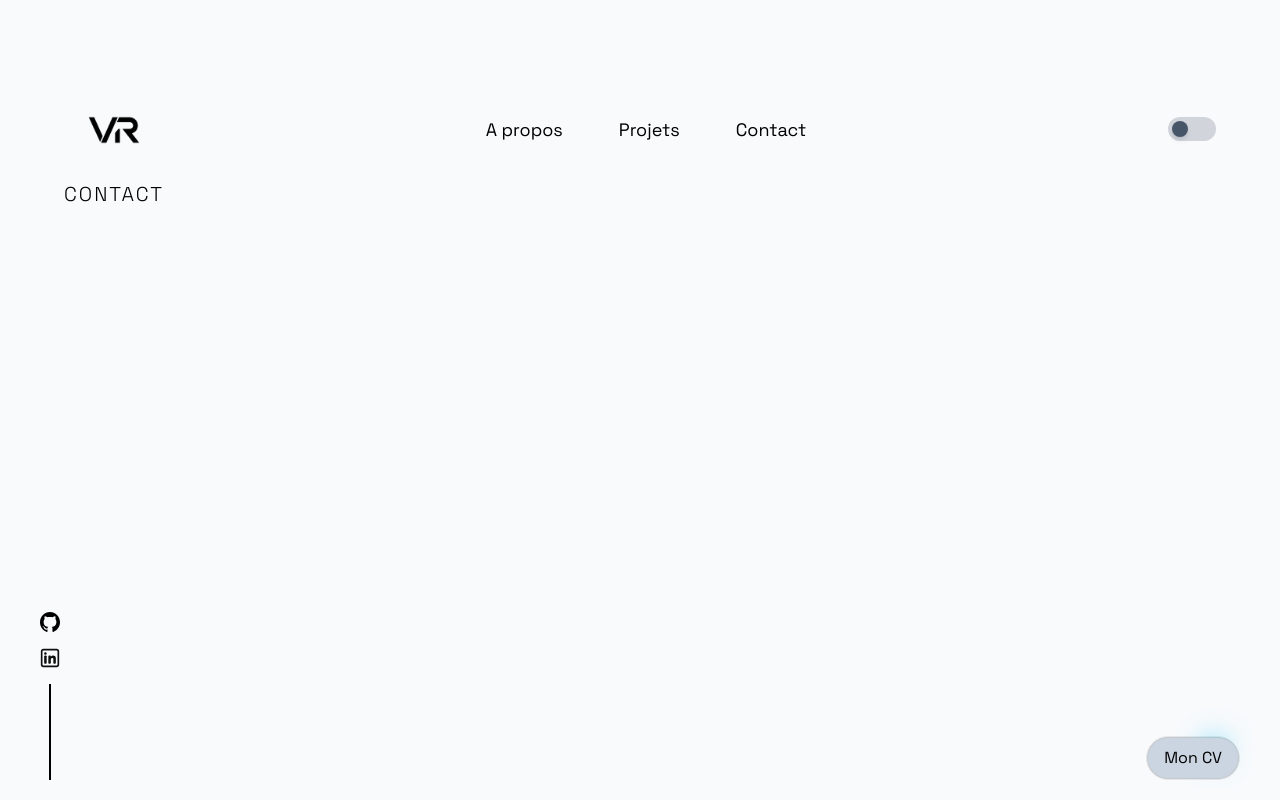
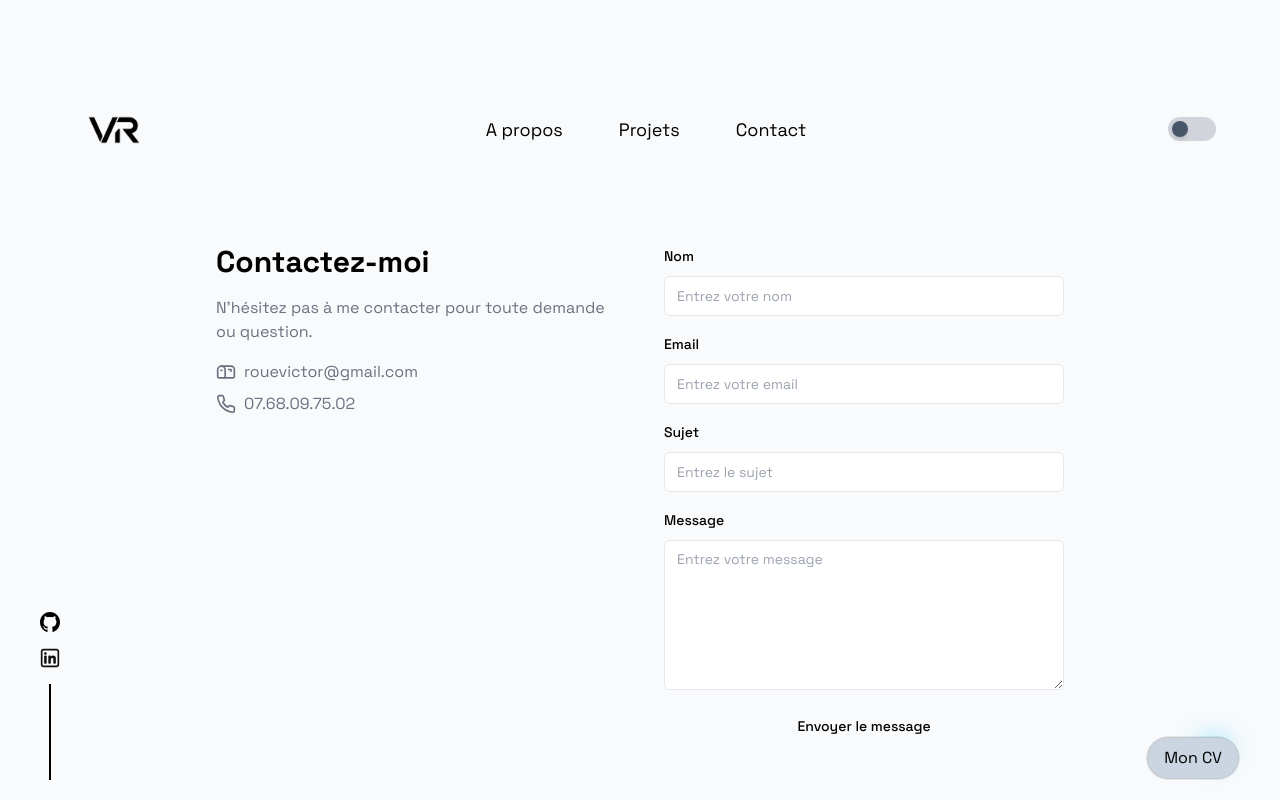
Before and after one commit to Victouu/Portfolio, a Next.js app: page /contact in a window 1280 px wide. Built offline with nearby package versions, Linux system fonts and the light colour scheme.

Commit message:
emailsend

```diff
--- a/package.json
+++ b/package.json
@@ -14,8 +14,11 @@
     "@tsparticles/engine": "^3.3.0",
     "@tsparticles/react": "^3.0.0",
     "@tsparticles/slim": "^3.3.0",
+    "@types/express": "^4.17.21",
+    "@types/nodemailer": "^6.4.15",
     "@vercel/analytics": "^1.2.2",
     "@vercel/speed-insights": "^1.0.10",
+    "axios": "^1.6.8",
     "clsx": "^2.1.1",
     "framer-motion": "^11.1.7",
     "mini-svg-data-uri": "^1.4.4",
--- a/src/app/contact/page.tsx
+++ b/src/app/contact/page.tsx
@@ -1,7 +1,7 @@
 "use client";
 import React from "react";
-import { useTheme } from "next-themes";
 import { useState, useEffect } from "react";
+import axios from "axios";
 //composants
 import Image from "next/image";
 //import photo
@@ -9,21 +9,167 @@ import Image from "next/image";
 import Head from "../components/head";
 
 function Contact() {
-  const { theme, resolvedTheme } = useTheme();
-  const [isDarkTheme, setIsDarkTheme] = useState(false);
+  const [formData, setFormData] = useState({
+    nom: "",
+    email: "",
+    sujet: "",
+    message: "",
+  });
 
-  useEffect(() => {
-    setIsDarkTheme(resolvedTheme === "dark");
-  }, [resolvedTheme]);
+  const handleChange = (
+    e: React.ChangeEvent<HTMLInputElement | HTMLTextAreaElement>
+  ) => {
+    const { name, value } = e.target;
+    setFormData((prevData) => ({
+      ...prevData,
+      [name]: value,
+    }));
+  };
+
+  const handleSubmit = async (e: React.FormEvent<HTMLFormElement>) => {
+    e.preventDefault();
+    try {
+      await axios.post("/emailSend", formData); // Assurez-vous que cette URL correspond à l'URL de votre backend
+      alert("Votre message a été envoyé avec succès !");
+      // Réinitialisez le formulaire après l'envoi réussi si nécessaire
+      setFormData({
+        nom: "",
+        email: "",
+        sujet: "",
+        message: "",
+      });
+    } catch (error) {
+      console.error("Erreur lors de l'envoi du message :", error);
+      alert(
+        "Une erreur s'est produite lors de l'envoi du message. Veuillez réessayer plus tard."
+      );
+    }
+  };
   return (
     <div className="flex min-h-screen w-screen flex-col items-center">
       <div className="flex h-screen w-[90%] max-w-[90%] flex-col md:max-w-7xl overflow-hidden">
         <Head />
-        <div className="md:max-w-2/3 mb-20 flex w-full flex-col items-center space-y-4 text-sm md:space-y-11 md:pb-0 md:text-lg">
-          <h2 className="w-full text-xs font-extralight uppercase tracking-widest dark:text-blue md:text-xl text-tuscan text-left">Contact</h2>
-          <h2 className="whitespace-pre-line dark:text-blue text-tuscan text-md xs:text-2xl md:text-6xl font-extrabold">
-              </h2>
+        <div className="w-full max-w-4xl mx-auto py-12 md:py-16 px-4 md:px-6">
+          <div className="grid md:grid-cols-2 gap-8 md:gap-12">
+            <div className="space-y-4">
+              <h2 className="text-3xl font-bold">Contactez-moi</h2>
+              <p className="text-gray-500 dark:text-gray-400">
+                N&apos;hésitez pas à me contacter pour toute demande ou
+                question.
+              </p>
+              <div className="space-y-2">
+                <div className="flex items-center space-x-2">
+                  <svg
+                    xmlns="http://www.w3.org/2000/svg"
+                    width="24"
+                    height="24"
+                    viewBox="0 0 24 24"
+                    fill="none"
+                    stroke="currentColor"
+                    stroke-width="2"
+                    stroke-linecap="round"
+                    stroke-linejoin="round"
+                    className="h-5 w-5 text-gray-500 dark:text-gray-400"
+                  >
+                    <path d="M22 17a2 2 0 0 1-2 2H4a2 2 0 0 1-2-2V9.5C2 7 4 5 6.5 5H18c2.2 0 4 1.8 4 4v8Z"></path>
+                    <polyline points="15,9 18,9 18,11"></polyline>
+                    <path d="M6.5 5C9 5 11 7 11 9.5V17a2 2 0 0 1-2 2v0"></path>
+                    <line x1="6" x2="7" y1="10" y2="10"></line>
+                  </svg>
+                  <span className="text-gray-500 dark:text-gray-400">
+                    rouevictor@gmail.com
+                  </span>
+                </div>
+                <div className="flex items-center space-x-2">
+                  <svg
+                    xmlns="http://www.w3.org/2000/svg"
+                    width="24"
+                    height="24"
+                    viewBox="0 0 24 24"
+                    fill="none"
+                    stroke="currentColor"
+                    stroke-width="2"
+                    stroke-linecap="round"
+                    stroke-linejoin="round"
+                    className="h-5 w-5 text-gray-500 dark:text-gray-400"
+                  >
+                    <path d="M22 16.92v3a2 2 0 0 1-2.18 2 19.79 19.79 0 0 1-8.63-3.07 19.5 19.5 0 0 1-6-6 19.79 19.79 0 0 1-3.07-8.67A2 2 0 0 1 4.11 2h3a2 2 0 0 1 2 1.72 12.84 12.84 0 0 0 .7 2.81 2 2 0 0 1-.45 2.11L8.09 9.91a16 16 0 0 0 6 6l1.27-1.27a2 2 0 0 1 2.11-.45 12.84 12.84 0 0 0 2.81.7A2 2 0 0 1 22 16.92z"></path>
+                  </svg>
+                  <span className="text-gray-500 dark:text-gray-400">
+                    07.68.09.75.02
+                  </span>
+                </div>
+              </div>
+            </div>
+            <div>
+              <form className="space-y-4" onSubmit={handleSubmit}>
+                <div className="space-y-2">
+                  <label
+                    className="text-sm font-medium leading-none peer-disabled:cursor-not-allowed peer-disabled:opacity-70"
+                    htmlFor="name"
 
+                  >
+                    Nom
+                  </label>
+                  <input
+                    className="flex h-10 w-full rounded-md border border-input bg-background px-3 py-2 text-sm ring-offset-background file:border-0 file:bg-transparent file:text-sm file:font-medium placeholder:text-muted-foreground focus-visible:outline-none focus-visible:ring-2 focus-visible:ring-ring focus-visible:ring-offset-2 disabled:cursor-not-allowed disabled:opacity-50"
+                    id="name"
+                    placeholder="Entrez votre nom"
+                    value={formData.nom} onChange={handleChange}
+                  />
+                </div>
+                <div className="space-y-2">
+                  <label
+                    className="text-sm font-medium leading-none peer-disabled:cursor-not-allowed peer-disabled:opacity-70"
+                    htmlFor="email"
+                  >
+                    Email
+                  </label>
+                  <input
+                    className="flex h-10 w-full rounded-md border border-input bg-background px-3 py-2 text-sm ring-offset-background file:border-0 file:bg-transparent file:text-sm file:font-medium placeholder:text-muted-foreground focus-visible:outline-none focus-visible:ring-2 focus-visible:ring-ring focus-visible:ring-offset-2 disabled:cursor-not-allowed disabled:opacity-50"
+                    id="email"
+                    placeholder="Entrez votre email"
+                    type="email"
+                    value={formData.email} onChange={handleChange}
+                  />
+                </div>
+                <div className="space-y-2">
+                  <label
+                    className="text-sm font-medium leading-none peer-disabled:cursor-not-allowed peer-disabled:opacity-70"
+                    htmlFor="subject"
+                  >
+                    Sujet
+                  </label>
+                  <input
+                    className="flex h-10 w-full rounded-md border border-input bg-background px-3 py-2 text-sm ring-offset-background file:border-0 file:bg-transparent file:text-sm file:font-medium placeholder:text-muted-foreground focus-visible:outline-none focus-visible:ring-2 focus-visible:ring-ring focus-visible:ring-offset-2 disabled:cursor-not-allowed disabled:opacity-50"
+                    id="subject"
+                    placeholder="Entrez le sujet"
+                    value={formData.sujet} onChange={handleChange}
+                  />
+                </div>
+                <div className="space-y-2">
+                  <label
+                    className="text-sm font-medium leading-none peer-disabled:cursor-not-allowed peer-disabled:opacity-70"
+                    htmlFor="message"
+                  >
+                    Message
+                  </label>
+                  <textarea
+                    className="flex w-full rounded-md border border-input bg-background px-3 py-2 text-sm ring-offset-background placeholder:text-muted-foreground focus-visible:outline-none focus-visible:ring-2 focus-visible:ring-ring focus-visible:ring-offset-2 disabled:cursor-not-allowed disabled:opacity-50 min-h-[150px]"
+                    id="message"
+                    placeholder="Entrez votre message"
+                    value={formData.message} onChange={handleChange}
+                  ></textarea>
+                </div>
+                <button
+                  className=" border-slate-950 inline-flex items-center justify-center whitespace-nowrap rounded-md text-sm font-medium ring-offset-background transition-colors focus-visible:outline-none focus-visible:ring-2 focus-visible:ring-ring focus-visible:ring-offset-2 disabled:pointer-events-none disabled:opacity-50 bg-primary text-primary-foreground h-10 px-4 py-2 w-full"
+                  type="submit"
+                >
+                  Envoyer le message
+                </button>
+              </form>
+            </div>
+          </div>
         </div>
       </div>
     </div>
--- /dev/null
+++ b/src/app/emailSend/server.tsx
@@ -0,0 +1,38 @@
+import express, { Request, Response } from 'express';
+import nodemailer, { Transporter } from 'nodemailer';
+
+const app = express();
+app.use(express.json());
+
+// Configurer Nodemailer
+const transporter: Transporter = nodemailer.createTransport({
+  service: 'gmail',
+  auth: {
+    user: 'rouevictor@gmail.com',
+    pass: '444429260',
+  },
+});
+
+// Route pour gérer les soumissions de formulaire
+app.post('/envoyer-email', (req: Request, res: Response) => {
+  const { nom, email, sujet, message } = req.body;
+
+  // Composer le corps de l'e-mail
+  const mailOptions = {
+    from: 'votre_adresse_email@gmail.com',
+    to: 'votre_adresse_email@gmail.com',
+    subject: `Nouveau message de ${nom}: ${sujet}`,
+    text: `Nom: ${nom}\nEmail: ${email}\nSujet: ${sujet}\nMessage: ${message}`,
+  };
+
+  // Envoyer l'e-mail
+  transporter.sendMail(mailOptions, (error, info) => {
+    if (error) {
+      console.error(error);
+      res.status(500).send('Erreur lors de l\'envoi de l\'e-mail');
+    } else {
+      console.log('E-mail envoyé: ' + info.response);
+      res.status(200).send('E-mail envoyé avec succès');
+    }
+  });
+});
```
Also changed, not shown: 1 other file (tests, documents, lock files or other folders).
